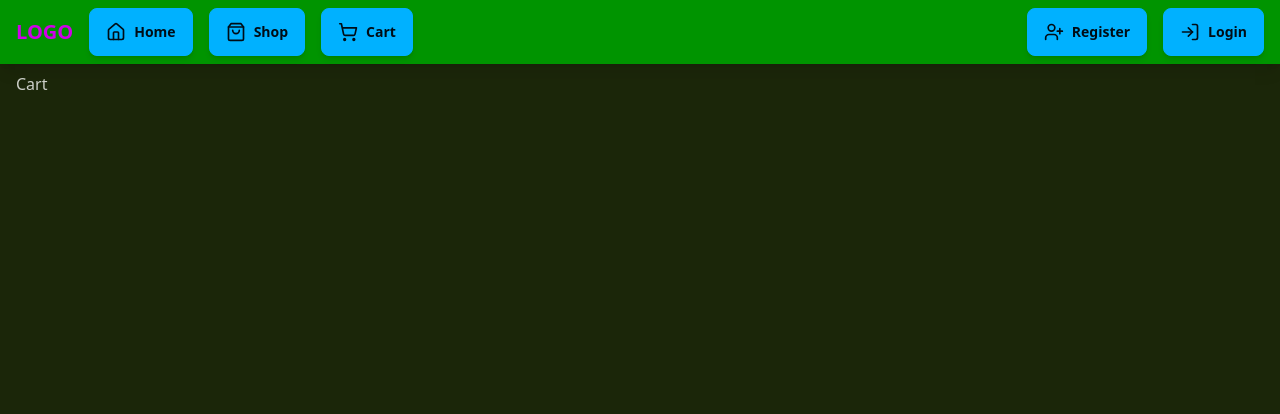
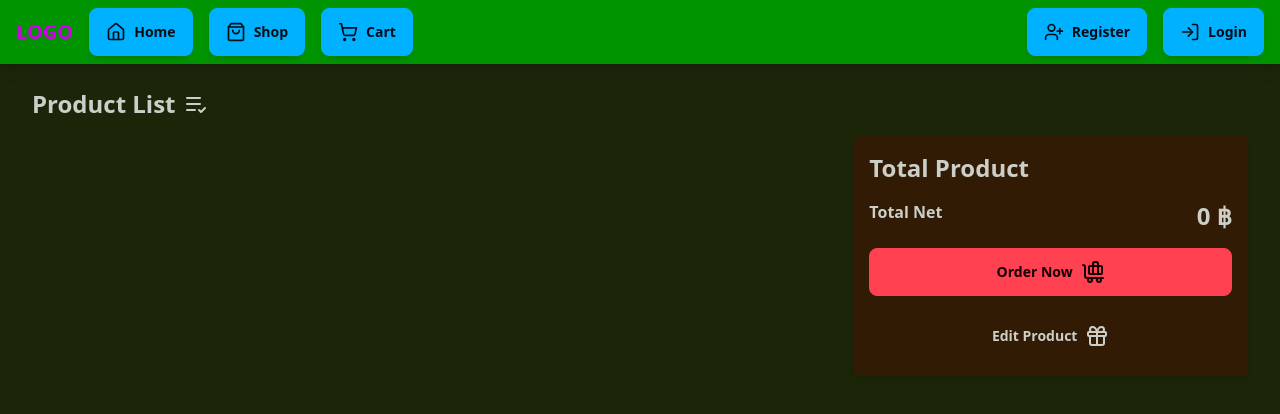
Before and after one commit to kanphatdev/E-commerce-Full-Stack, a React (Vite) app in the folder client/: page /cart in a window 1280 px wide. Shown: the top 414 px of the page. Built offline with nearby package versions, Linux system fonts and the light colour scheme.

Commit message:
create a Shopping Cart Summary UI and display total net

```diff
--- a/client/src/components/card/CartCard.jsx
+++ b/client/src/components/card/CartCard.jsx
@@ -1,9 +1,11 @@
 import { Minus, Plus, ShoppingCart, Trash2 } from "lucide-react";
 import useEcomStore from "../../store/ecomerce-store";
-
+import { Link } from "react-router-dom";
 const CartCard = () => {
   const carts = useEcomStore((state) => state.carts);
-  const actionRemoveProduct = useEcomStore((state) => state.actionRemoveProduct);
+  const actionRemoveProduct = useEcomStore(
+    (state) => state.actionRemoveProduct
+  );
   const getTotalPrice = useEcomStore((state) => state.getTotalPrice);
   const actionUpdateQuantity = useEcomStore(
     (state) => state.actionUpdateQuantity
@@ -19,18 +21,32 @@ const CartCard = () => {
             <div className="flex justify-between mb-4">
               {/* Left */}
               <div className="flex gap-4 items-center">
+                {item.images && item.images.length > 0 ? (
+                  <div className="avatar placeholder h-16  w-16">
+                    <img
+                      src={item.images[0].url}
+                      alt=""
+                      className="w-full h-full object-cover  hover:scale-105 duration-200 transition rounded-md"
+                    />
+                  </div>
+                ) : (
                   <div className="avatar placeholder">
                     <div className="w-16 h-16 bg-emerald-200 rounded-md flex items-center justify-center text-gray-700">
                       No Image
                     </div>
                   </div>
+                )}
+
                 <div>
                   <p className="font-bold text-lg">{item.title} </p>
                   <p className="text-sm text-gray-600">{item.description} </p>
                 </div>
               </div>
               {/* Right */}
-              <button className="btn btn-error btn-xs" onClick={() => actionRemoveProduct(item.id)}>
+              <button
+                className="btn btn-error btn-xs"
+                onClick={() => actionRemoveProduct(item.id)}
+              >
                 <Trash2 className="w-4 h-4" />
               </button>
             </div>
@@ -62,14 +78,18 @@ const CartCard = () => {
         ))}
 
         {/* Total */}
-        <div className="flex items-center justify-between">
+        <div className="flex items-center justify-between ">
           <span className="capitalize font-bold text-lg">Total</span>
-          <span className="font-bold text-lg text-neutral">฿{getTotalPrice()}</span>
+          <span className="font-bold text-lg text-neutral">
+            ฿{getTotalPrice()}
+          </span>
         </div>
         {/* Payment Button */}
-        <button className="btn btn-success btn-wide flex items-center gap-2">
+        <Link to={"/cart"} className="space-y-4">
+          <button className="btn btn-success btn-block flex items-center gap-2">
             Proceed with Payment <ShoppingCart className="w-5 h-5" />
           </button>
+        </Link>
       </div>
     </div>
   );
--- /dev/null
+++ b/client/src/components/card/ListCart.jsx
@@ -0,0 +1,80 @@
+import { Asterisk, BaggageClaim, Gift, ListCheck } from "lucide-react";
+import useEcomStore from "../../store/ecomerce-store";
+import { Link } from "react-router-dom";
+
+const ListCart = () => {
+  const carts = useEcomStore((state) => state.carts);
+  const getTotalPrice = useEcomStore((state) => state.getTotalPrice);
+  return (
+    <div className="p-4 space-y-4">
+      {/* Header */}
+      <div className="text-center md:text-left">
+        <p className="capitalize text-2xl font-bold mb-4 flex gap-2 items-center justify-center md:justify-start">
+          Product List <ListCheck className="w-6 h-6" />
+        </p>
+      </div>
+
+      {/* List */}
+      <div className="grid grid-cols-1 md:grid-cols-3 gap-4">
+        {/* left */}
+        <div className="col-span-2">
+          {/* Card */}
+          {carts.map((item, index) => (
+            <div
+              className="card shadow-md bg-warning rounded-lg p-4"
+              key={index}
+            >
+              {/* row 1 */}
+              <div className="flex justify-between mb-4">
+                {/* Left */}
+                <div className="flex gap-4 items-center">
+                  {item.images && item.images.length > 0 ? (
+                    <div className="avatar placeholder h-16  w-16">
+                      <img
+                        src={item.images[0].url}
+                        alt=""
+                        className="w-full h-full object-cover  hover:scale-105 duration-200 transition rounded-md"
+                      />
+                    </div>
+                  ) : (
+                    <div className="avatar placeholder">
+                      <div className="bg-neutral text-neutral-content w-12 rounded-md">
+                        <span className="uppercase">p</span>
+                      </div>
+                    </div>
+                  )}
+
+                  <div>
+                    <p className="font-bold text-lg">{item.title} </p>
+                    <p className="text-sm text-neutral flex">
+                      {item.price} <Asterisk /> {item.count}
+                    </p>
+                  </div>
+                </div>
+                {/* Right */}
+                <div className="font-bold text-neutral text-lg flex items-center justify-center">
+                  ฿ {item.price}
+                </div>
+              </div>
+            </div>
+          ))}
+        </div>
+        {/* right */}
+        <div className="card bg-neutral p-4 rounded-md shadow-md space-y-4">
+          <p className="capitalize text-2xl font-bold">total product</p>
+          <div className="flex  justify-between ">
+            <span className="font-bold capitalize">total net</span>
+            <span className="text-2xl font-bold">{getTotalPrice()} ฿</span>
+          </div>
+          <button className="btn btn-error capitalize">order now <BaggageClaim /></button>
+          <Link to={"/shop"}>
+          <button className="btn btn-ghost capitalize btn-block">edit product <Gift /></button>
+          </Link>
+
+        </div>
+      </div>
+    </div>
+  );
+};
+
+export default ListCart;
--- a/client/src/pages/Cart.jsx
+++ b/client/src/pages/Cart.jsx
@@ -1,8 +1,11 @@
+import ListCart from "../components/card/ListCart"
 
 
 const Cart = () => {
   return (
-    <div>Cart</div>
+    <div>
+      <ListCart/>
+    </div>
   )
 }
 
--- a/client/src/store/ecomerce-store.jsx
+++ b/client/src/store/ecomerce-store.jsx
@@ -16,6 +16,8 @@ const ecomStore = (set, get) => ({
     const updateCart = [...carts, { ...product, count: 1 }];
     // Step Uniqe
     const uniqe = _.unionWith(updateCart, _.isEqual);
+    console.log(uniqe);
+
     set({ carts: uniqe });
   },
   actionRemoveProduct: (productId) => {
```
Also changed, not shown: 1 other file (tests, documents, lock files or other folders). Lines whose indentation alone changed are shown as unchanged.
